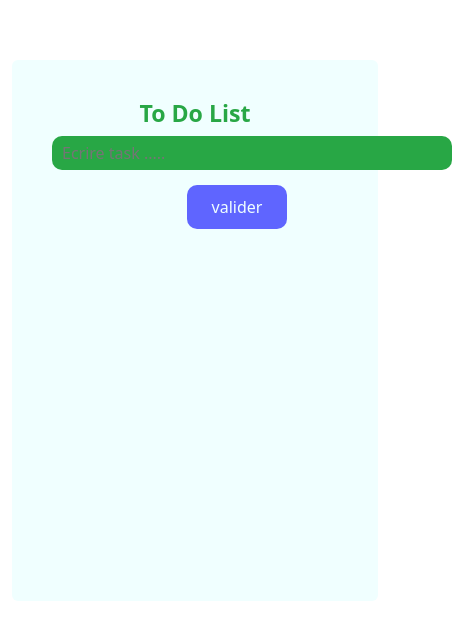
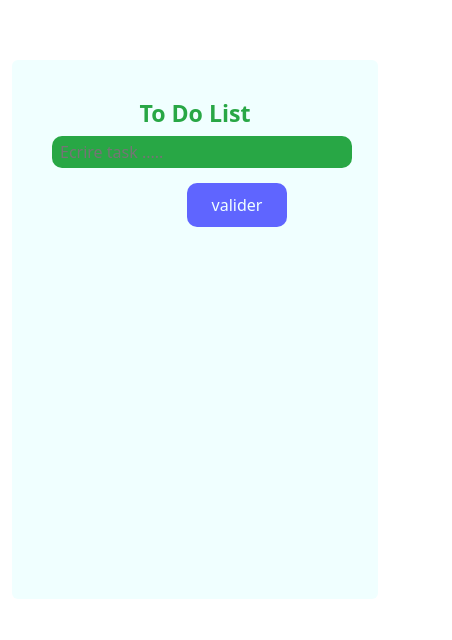
Before and after one commit to Saidkour/to_do_list, a plain HTML site: page index.html in a window 390 px wide. Shown: the whole page, 452 px wide, since content can reach past the window. Drawn offline with nearby package versions, Linux system fonts and the light colour scheme.

Commit message:
Update style.css
phone screen

```diff
--- a/style.css
+++ b/style.css
@@ -97,7 +97,12 @@ li p{
     text-align: start;
     height: auto;
 }
-
+@media (max-width:495px) {
+    input[type="text"]{
+        min-width: 300px;
+        padding: 4px 8px;
+    }
+}
 
 @media (max-width:384px) {
     input[type="text"]{
```
